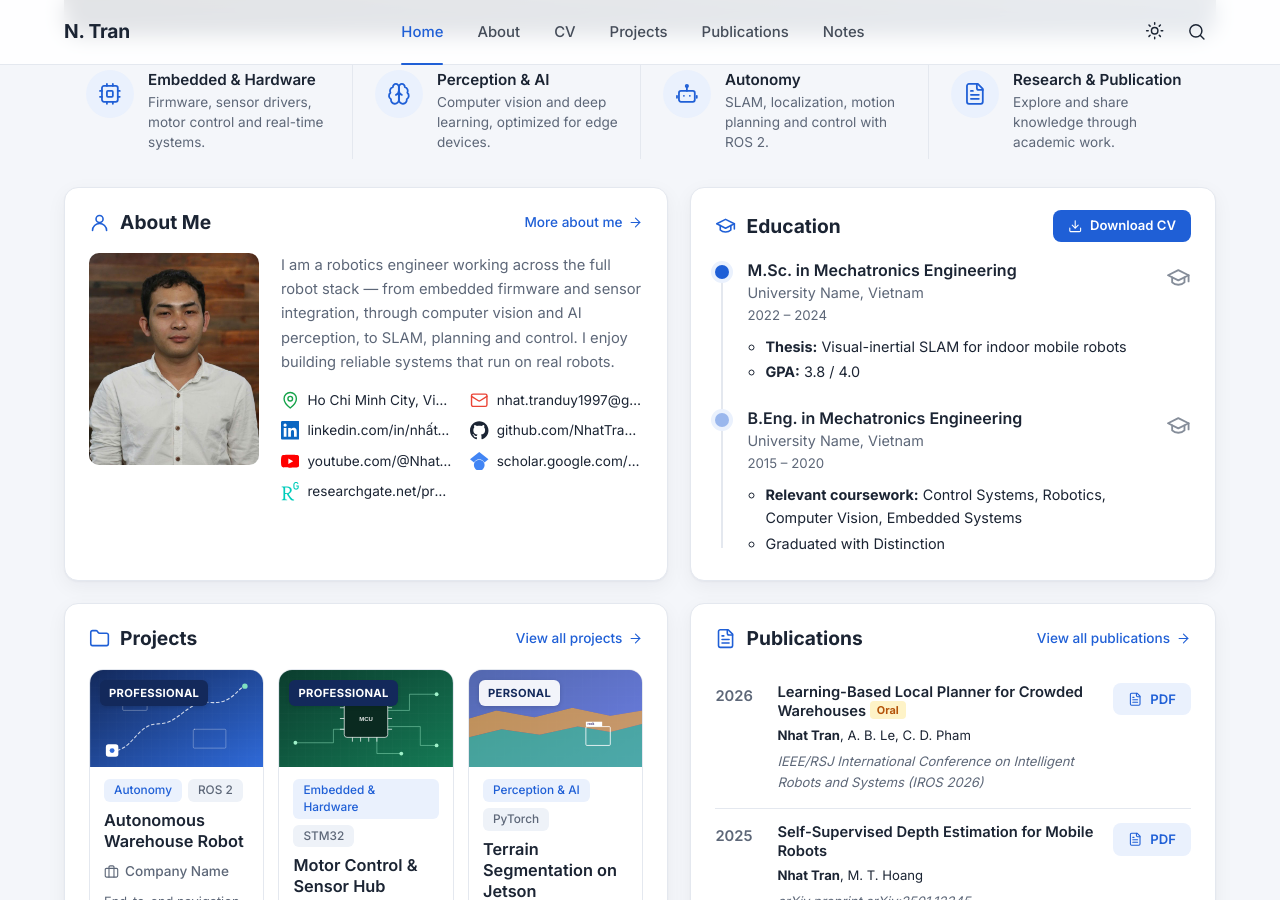
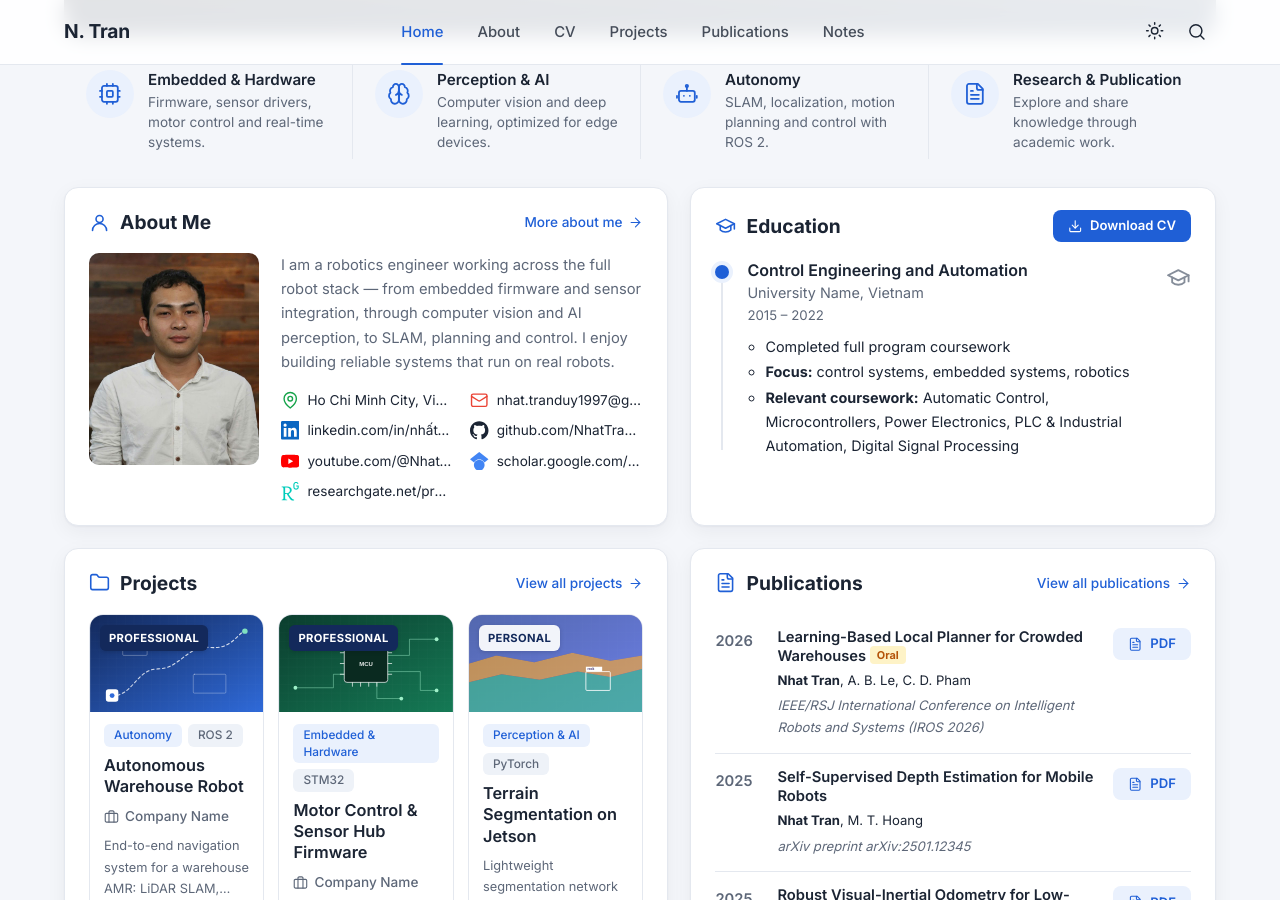
Before and after one commit to NhatTran-97/NhatTran-97.github.io, a Jekyll site: the page built from index.html, in a window 1280 px wide and 900 px high, scrolled down 437 px. Built offline with Jekyll 4.4.1, drawn with Linux system fonts in a browser that asks for light colours.

Commit message:
Education: remove sample master's, present Control Engineering & Automation program
Co-Authored-By: Claude Opus 5.5 <noreply@anthropic.com>
Claude-Session: https://claude.ai/code/session_01WtscMMpGViN2kQZVLN7Eom

```diff
--- a/_data/cv.yml
+++ b/_data/cv.yml
@@ -16,18 +16,15 @@ sections:
     title: Education
     icon: graduation-cap
     items:
-      - title: M.Sc. in Mechatronics Engineering
+      # Chỉ ghi tên ngành (không ghi "B.Eng." / "Graduated") — xem README mục 4.3
+      - title: Control Engineering and Automation
         org: University Name, Vietnam
-        period: 2022 – 2024
+        period: 2015 – 2022
         details:
-          - "**Thesis:** Visual-inertial SLAM for indoor mobile robots"
-          - "**GPA:** 3.8 / 4.0"
-      - title: B.Eng. in Mechatronics Engineering
-        org: University Name, Vietnam
-        period: 2015 – 2020
-        details:
-          - "**Relevant coursework:** Control Systems, Robotics, Computer Vision, Embedded Systems"
-          - Graduated with Distinction
+          - Completed full program coursework
+          - "**Focus:** control systems, embedded systems, robotics"
+          - "**Relevant coursework:** Automatic Control, Microcontrollers, Power Electronics, PLC & Industrial Automation, Digital Signal Processing"
+          # - "**Capstone project:** Tên đồ án tốt nghiệp của bạn"
 
   - id: experience
     title: Experience
--- a/_data/projects.yml
+++ b/_data/projects.yml
@@ -104,6 +104,6 @@ items:
     tags: [C++, CUDA, VIO, SLAM]
     description: >-
       Real-time visual-inertial odometry at 30 Hz on Jetson Orin with a
-      sliding-window optimizer. Part of my M.Sc. thesis.
+      sliding-window optimizer.
     github: https://github.com/NhatTran-97
     paper: /publications/
```
Also changed, not shown: README.md.
